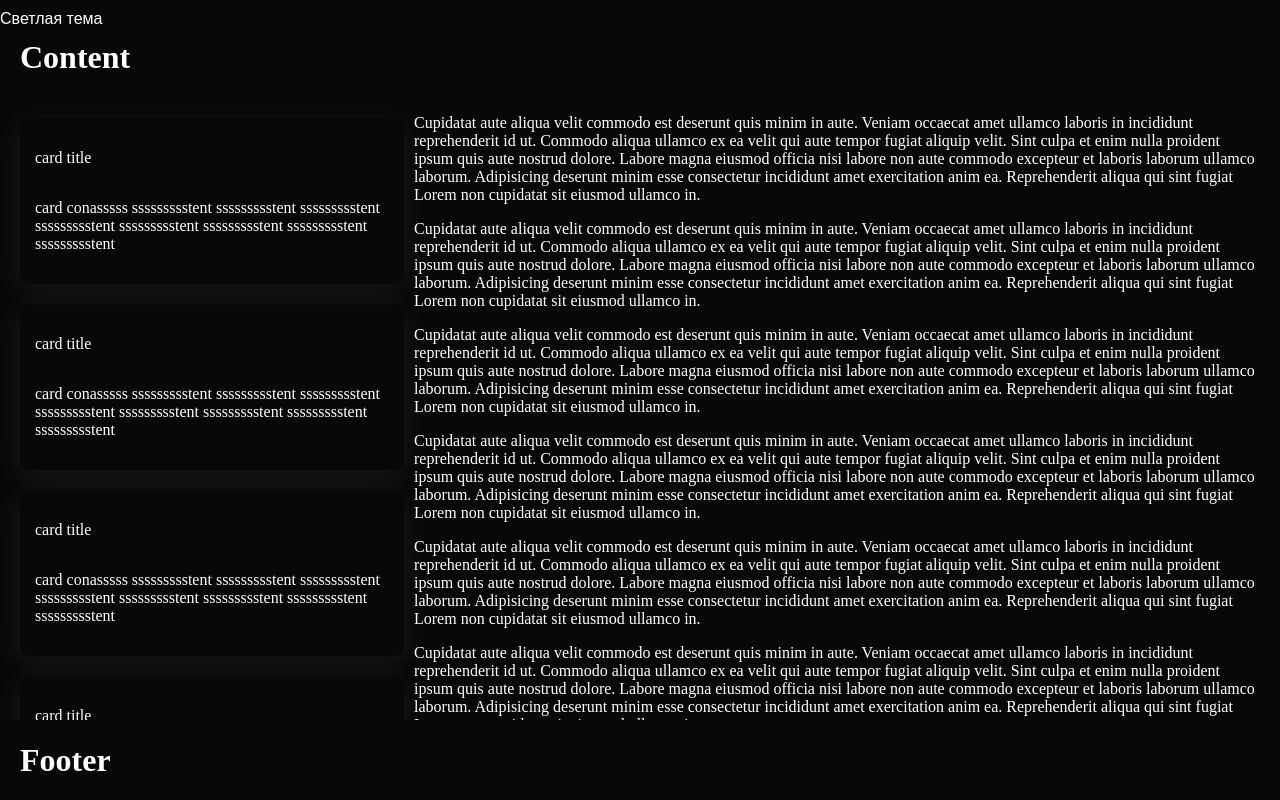
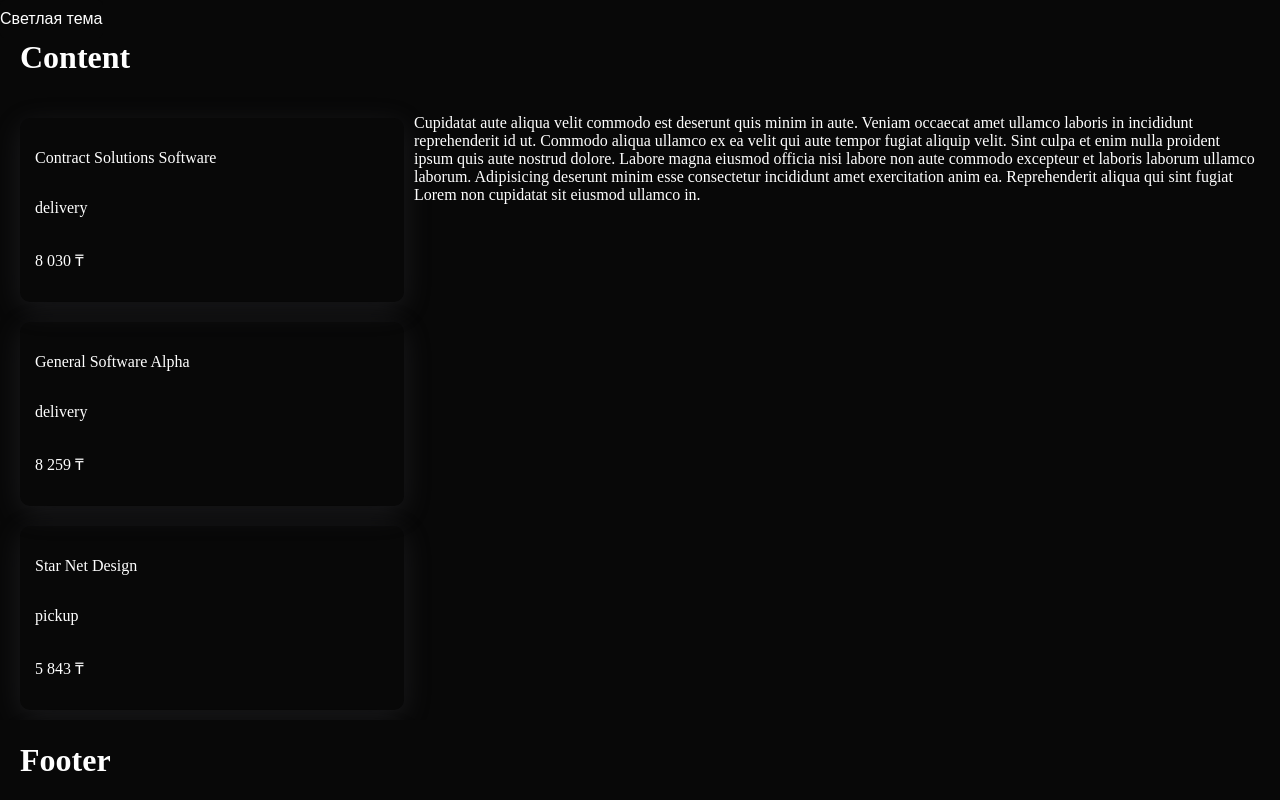
Before and after one commit to akambetov/nerelog, a React app: page / in a window 1280 px wide. Built offline with nearby package versions, Linux system fonts and the light colour scheme.

Commit message:
feat: render mock data

```diff
--- a/src/features/main-page/index.jsx
+++ b/src/features/main-page/index.jsx
@@ -1,12 +1,34 @@
-import React, { useState } from 'react'
+import React, { useState, useMemo } from 'react'
 
 import ScreenLayout from '../../components/screen-layout'
 import Card from '../../components/card'
 import { Flex } from '../../components/flex'
 import { List } from '../../components/list'
 
+import appsData from '../../mock-data/NeRelog_apps.json'
+import clientsData from '../../mock-data/NeRelog_clients.json'
+
 export default () => {
+    const [apps] = useState(appsData)
+    const [clients] = useState(clientsData)
     const [flexDirection, setFlexDirection] = useState(window.innerWidth < 720 ? 'column' : 'row')
+
+    const mappedData = useMemo(
+        () =>
+            apps.map((app) => {
+                const clientItem = clients.find((client) => client.id === app.client_id)
+
+                return { appData: app, clientData: clientItem }
+            }),
+        [apps, clients]
+    )
+
+    const formatter = new Intl.NumberFormat(['kk', 'ru-RU'], {
+        style: 'currency',
+        currency: 'KZT',
+        minimumFractionDigits: 0,
+        currencyDisplay: 'narrowSymbol'
+    })
 
     window.addEventListener('resize', () => {
         setFlexDirection(window.innerWidth < 720 ? 'column' : 'row')
@@ -19,90 +41,15 @@ export default () => {
                 <h1>Content</h1>
                 <Flex direction={flexDirection}>
                     <List>
-                        <Card>
-                            <Card.Title title="card title" />
-                            <Card.Content content="card conasssss ssssssssstent ssssssssstent ssssssssstent ssssssssstent ssssssssstent ssssssssstent ssssssssstent ssssssssstent " />
-                        </Card>
-                        <Card>
-                            <Card.Title title="card title" />
-                            <Card.Content content="card conasssss ssssssssstent ssssssssstent ssssssssstent ssssssssstent ssssssssstent ssssssssstent ssssssssstent ssssssssstent " />
-                        </Card>
-                        <Card>
-                            <Card.Title title="card title" />
-                            <Card.Content content="card conasssss ssssssssstent ssssssssstent ssssssssstent ssssssssstent ssssssssstent ssssssssstent ssssssssstent ssssssssstent " />
-                        </Card>
-                        <Card>
-                            <Card.Title title="card title" />
-                            <Card.Content content="card conasssss ssssssssstent ssssssssstent ssssssssstent ssssssssstent ssssssssstent ssssssssstent ssssssssstent ssssssssstent " />
-                        </Card>
-                        <Card>
-                            <Card.Title title="card title" />
-                            <Card.Content content="card conasssss ssssssssstent ssssssssstent ssssssssstent ssssssssstent ssssssssstent ssssssssstent ssssssssstent ssssssssstent " />
-                        </Card>
-                        <Card>
-                            <Card.Title title="card title" />
-                            <Card.Content content="card conasssss ssssssssstent ssssssssstent ssssssssstent ssssssssstent ssssssssstent ssssssssstent ssssssssstent ssssssssstent " />
-                        </Card>
-                        <Card>
-                            <Card.Title title="card title" />
-                            <Card.Content content="card conasssss ssssssssstent ssssssssstent ssssssssstent ssssssssstent ssssssssstent ssssssssstent ssssssssstent ssssssssstent " />
-                        </Card>
-                        <Card>
-                            <Card.Title title="card title" />
-                            <Card.Content content="card conasssss ssssssssstent ssssssssstent ssssssssstent ssssssssstent ssssssssstent ssssssssstent ssssssssstent ssssssssstent " />
-                        </Card>
+                        {mappedData.map((data) => (
+                            <Card key={data.appData.id}>
+                                <Card.Title title={data.clientData.name} />
+                                <Card.Content content={data.appData.type} />
+                                <Card.Content content={formatter.format(data.appData.price)} />
+                            </Card>
+                        ))}
                     </List>
                     <div>
-                        <p>
-                            Cupidatat aute aliqua velit commodo est deserunt quis minim in aute.
-                            Veniam occaecat amet ullamco laboris in incididunt reprehenderit id ut.
-                            Commodo aliqua ullamco ex ea velit qui aute tempor fugiat aliquip velit.
-                            Sint culpa et enim nulla proident ipsum quis aute nostrud dolore. Labore
-                            magna eiusmod officia nisi labore non aute commodo excepteur et laboris
-                            laborum ullamco laborum. Adipisicing deserunt minim esse consectetur
-                            incididunt amet exercitation anim ea. Reprehenderit aliqua qui sint
-                            fugiat Lorem non cupidatat sit eiusmod ullamco in.
-                        </p>
-                        <p>
-                            Cupidatat aute aliqua velit commodo est deserunt quis minim in aute.
-                            Veniam occaecat amet ullamco laboris in incididunt reprehenderit id ut.
-                            Commodo aliqua ullamco ex ea velit qui aute tempor fugiat aliquip velit.
-                            Sint culpa et enim nulla proident ipsum quis aute nostrud dolore. Labore
-                            magna eiusmod officia nisi labore non aute commodo excepteur et laboris
-                            laborum ullamco laborum. Adipisicing deserunt minim esse consectetur
-                            incididunt amet exercitation anim ea. Reprehenderit aliqua qui sint
-                            fugiat Lorem non cupidatat sit eiusmod ullamco in.
-                        </p>
-                        <p>
-                            Cupidatat aute aliqua velit commodo est deserunt quis minim in aute.
-                            Veniam occaecat amet ullamco laboris in incididunt reprehenderit id ut.
-                            Commodo aliqua ullamco ex ea velit qui aute tempor fugiat aliquip velit.
-                            Sint culpa et enim nulla proident ipsum quis aute nostrud dolore. Labore
-                            magna eiusmod officia nisi labore non aute commodo excepteur et laboris
-                            laborum ullamco laborum. Adipisicing deserunt minim esse consectetur
-                            incididunt amet exercitation anim ea. Reprehenderit aliqua qui sint
-                            fugiat Lorem non cupidatat sit eiusmod ullamco in.
-                        </p>
-                        <p>
-                            Cupidatat aute aliqua velit commodo est deserunt quis minim in aute.
-                            Veniam occaecat amet ullamco laboris in incididunt reprehenderit id ut.
-                            Commodo aliqua ullamco ex ea velit qui aute tempor fugiat aliquip velit.
-                            Sint culpa et enim nulla proident ipsum quis aute nostrud dolore. Labore
-                            magna eiusmod officia nisi labore non aute commodo excepteur et laboris
-                            laborum ullamco laborum. Adipisicing deserunt minim esse consectetur
-                            incididunt amet exercitation anim ea. Reprehenderit aliqua qui sint
-                            fugiat Lorem non cupidatat sit eiusmod ullamco in.
-                        </p>
-                        <p>
-                            Cupidatat aute aliqua velit commodo est deserunt quis minim in aute.
-                            Veniam occaecat amet ullamco laboris in incididunt reprehenderit id ut.
-                            Commodo aliqua ullamco ex ea velit qui aute tempor fugiat aliquip velit.
-                            Sint culpa et enim nulla proident ipsum quis aute nostrud dolore. Labore
-                            magna eiusmod officia nisi labore non aute commodo excepteur et laboris
-                            laborum ullamco laborum. Adipisicing deserunt minim esse consectetur
-                            incididunt amet exercitation anim ea. Reprehenderit aliqua qui sint
-                            fugiat Lorem non cupidatat sit eiusmod ullamco in.
-                        </p>
                         <p>
                             Cupidatat aute aliqua velit commodo est deserunt quis minim in aute.
                             Veniam occaecat amet ullamco laboris in incididunt reprehenderit id ut.
```
